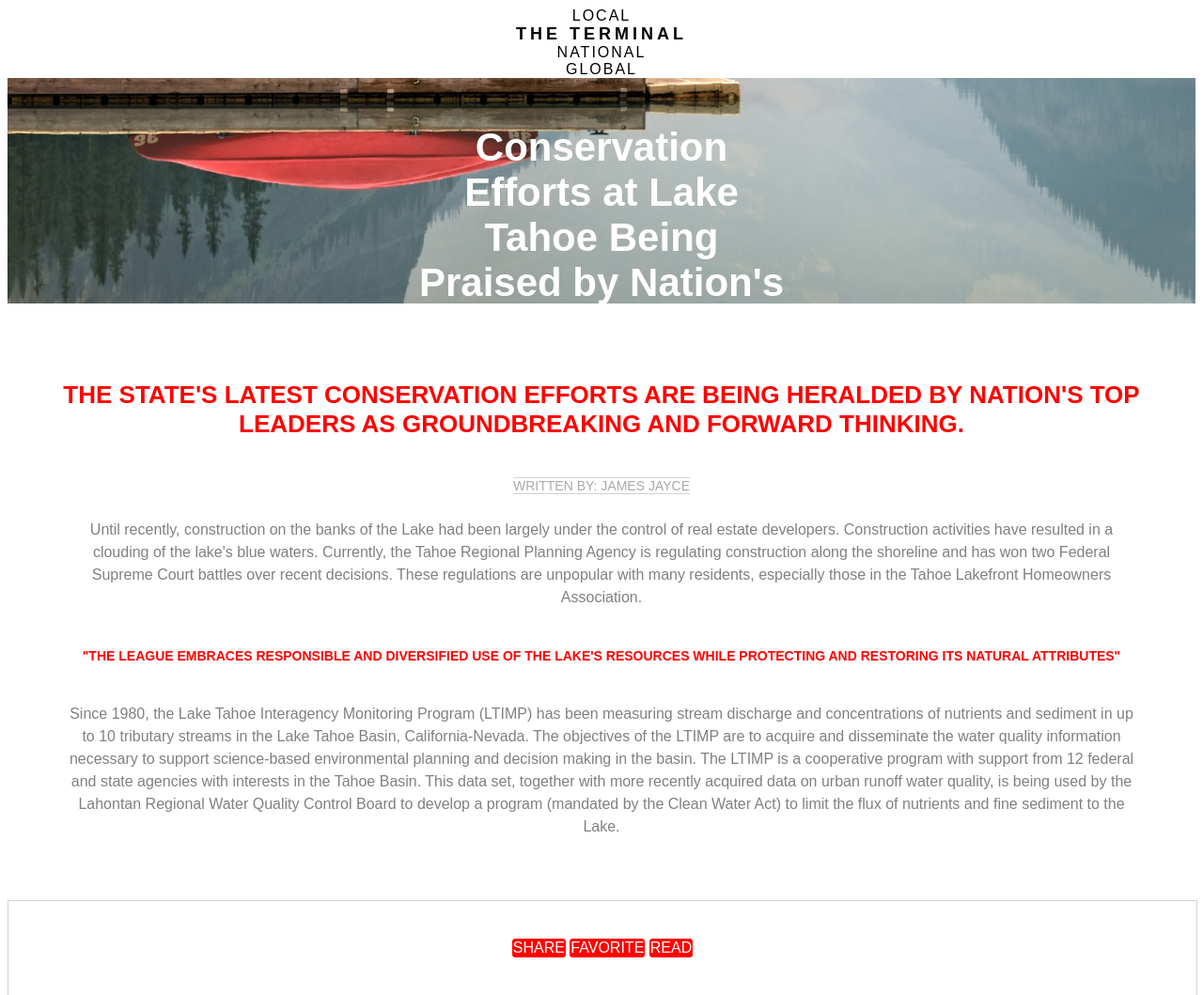
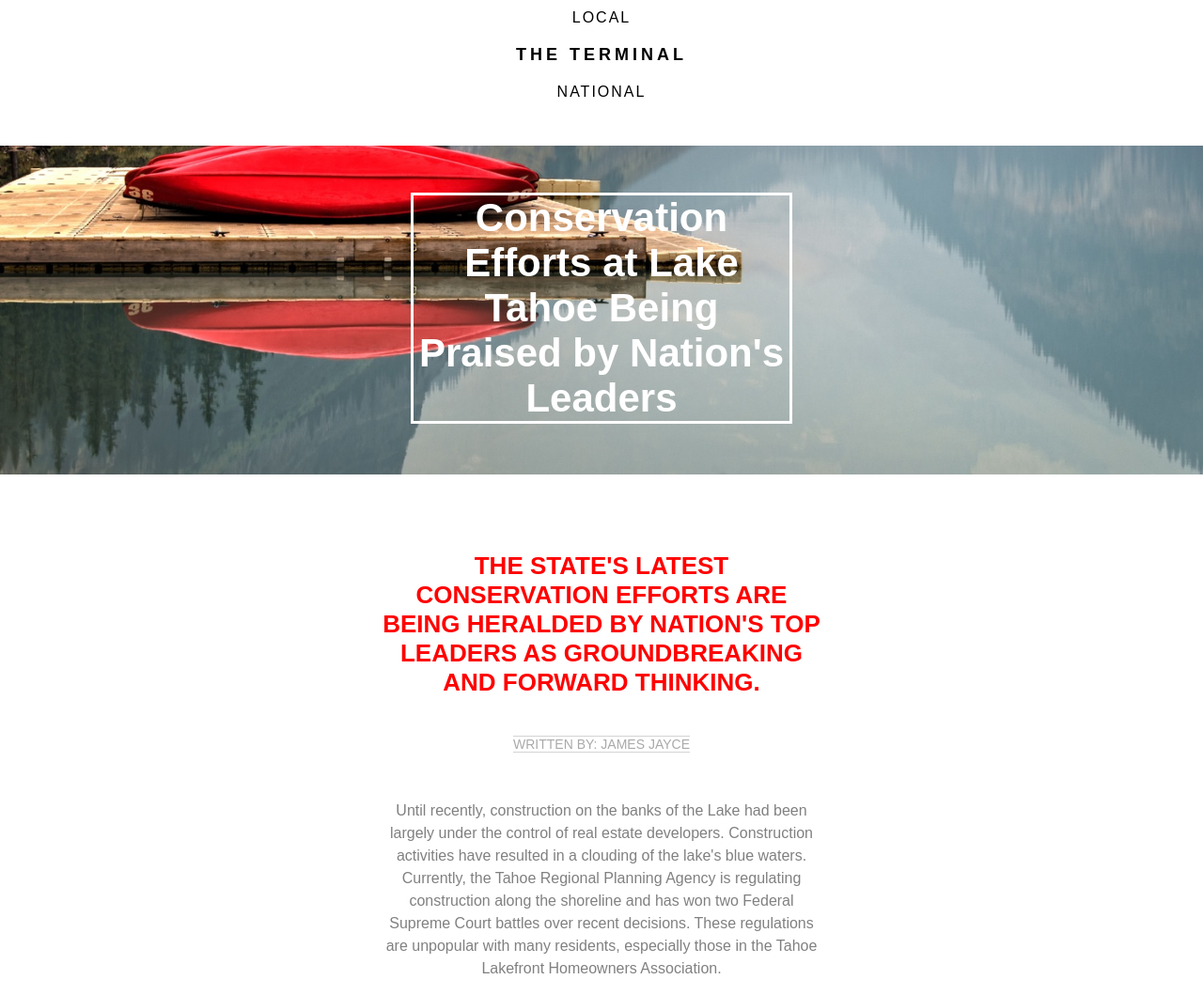
Before and after one commit to zyfcffy/css-basic, a plain HTML site: page exercise-3/index.html in a window 1280 px wide. Shown: the top 1059 px of the page at 94% size. Drawn offline with Linux system fonts and the light colour scheme.

Commit message:
modify: hand in exercise-3

```diff
--- a/exercise-3/styles/index.css
+++ b/exercise-3/styles/index.css
@@ -1,6 +1,10 @@
 body {
     background-color: white;
     font-family: 'Raleway', sans-serif;
+}
+body{
+    padding:0px;
+    margin:0px;
 }
 
 .navigation ul {
@@ -12,6 +16,9 @@ body {
 .navigation li {
     font-weight: 100;
     letter-spacing: 2px;
+}
+.navigation li {
+    padding:10px;
 }
 
 .navigation  li.current {
@@ -27,6 +34,9 @@ body {
     background-position: bottom center;
     width: 100%;
 }
+#banner {
+    height:350px;
+}
 
 h1 {
     position: relative;
@@ -38,10 +48,22 @@ h1 {
     font-weight: 600;
     text-align: center;
 }
+h1 {
+    border-style:solid;
+}
 
 #main {
     padding: 40px;
     text-align: center;
+}
+#main{
+    width:500px;
+    height:800px;
+    margin:0 auto;
+    overflow:auto;
+}
+#main::-webkit-scrollbar {
+    display: none;
 }
 
 h2 {
@@ -57,6 +79,12 @@ h3 {
     line-height: 48px;
     text-align: center;
 }
+h3 {
+    border-color:red;
+    border-style:dotted;
+    margin:30px 20px;
+    padding:20px 30px;
+}
 
 p {
     padding: 10px 20px;
@@ -64,9 +92,16 @@ p {
     font-size: 16px;
     line-height: 1.5em;
 }
+p{
+    margin-top:40px;
+}
 
 .pull-quote {
 
+}
+.pull-quote {
+    width:400px;
+    margin:0 auto;
 }
 
 .byline {
@@ -93,9 +128,17 @@ p {
     display: inline-block;
     text-decoration: none;
 }
+.share a {
+    padding:14px;
+    margin:10px;
+}
 
 .share a:hover {
     background: white;
     border: 1px solid red;
     color: red;
 }
+
+.global {
+    visibility:hidden;
+}
```
